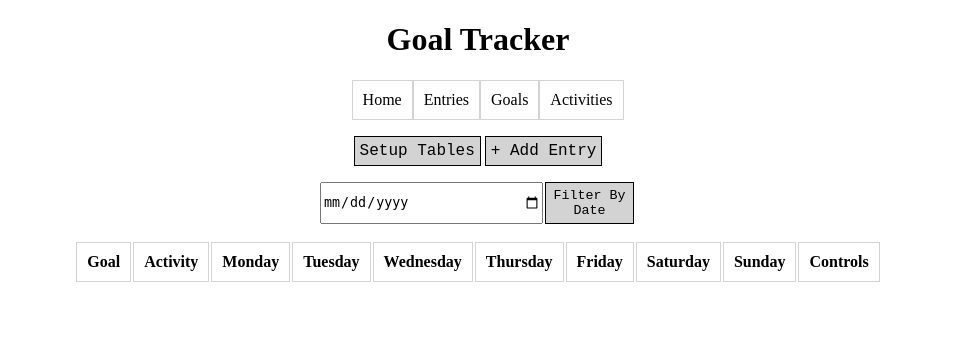
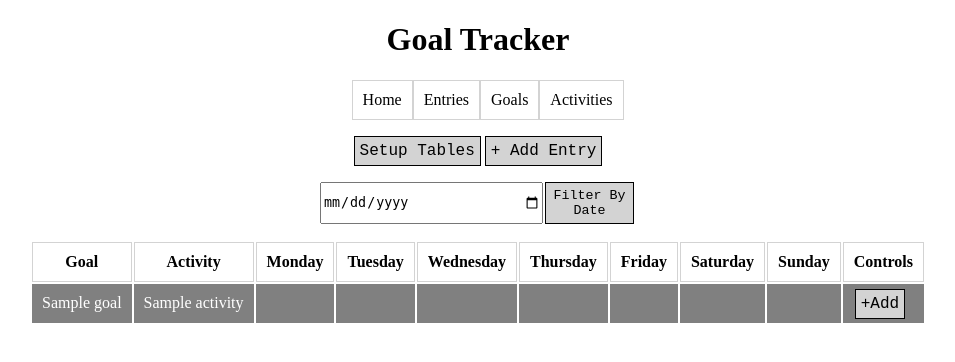
Before and after one commit to mafaz-abrar/goal-tracker, a PHP site: page /index.php in a window 1280 px wide. Shown: the top 362 px of the page, without its empty margins (162-1117 px from the left). Run offline with PHP 8.4, Linux system fonts and the light colour scheme; tables that the repository leaves empty or names only in its code hold one stand-in row (values such as "Sample post"); lists and menus that the app fills with data are empty.

Commit message:
add all activities to report

```diff
--- a/index.php
+++ b/index.php
@@ -48,6 +48,31 @@ include_once(__DIR__ . '/utils/sql_utils.php');
 
   <?php
 
+  function get_activities_as_array(): array
+  {
+    $db_access = new db_access();
+    $activities_sql =
+      " SELECT
+          activities.activity_id,
+          activities.activity_name,
+          goals.goal_name
+        FROM
+          activities
+          INNER JOIN goals ON goals.goal_id = activities.goal_id
+        ORDER BY
+          goals.goal_name,
+          activities.activity_name
+      ";
+    $db_access->execute_query($activities_sql);
+
+    $activities = array();
+    while ($data = $db_access->get_next_row()) {
+      $activities[$data['activity_id']] = $data['goal_name'] . ';' . $data['activity_name'];
+    }
+
+    return $activities;
+  }
+
   function get_day_and_hours_array_for_activity_data(array $activity_data): array
   {
     $data = array();
@@ -74,31 +99,20 @@ include_once(__DIR__ . '/utils/sql_utils.php');
       " SELECT
           sec_to_time(sum(time_to_sec(entries.hours_spent))) AS total_hours_for_date,
           entries.date,
-          entries.activity_id,
-          activities.activity_name,
-          activities.goal_id,
-          goals.goal_name
+          entries.activity_id
         FROM
           entries
-          INNER JOIN activities ON activities.activity_id = entries.activity_id
-          INNER JOIN goals ON goals.goal_id = activities.goal_id
         WHERE
           yearweek(entries.date, 1) = yearweek(" . add_single_quotes($date) . ", 1)
         GROUP BY
           entries.date,
-          entries.activity_id,
-          activities.activity_name,
-          activities.goal_id,
-          goals.goal_name
-        ORDER BY
-          goals.goal_name,
-          activities.activity_name
+          entries.activity_id
       ";
     $db_access->execute_query($this_week_activities_data_sql);
 
     $activities_data = array();
     while ($data = $db_access->get_next_row()) {
-      $activities_data[$data['activity_id'] . ';' . $data['goal_name'] . ';' . $data['activity_name']][] = [
+      $activities_data[$data['activity_id']][] = [
         'date' => $data['date'],
         'total_hours_for_date' => $data['total_hours_for_date']
       ];
@@ -129,6 +143,7 @@ include_once(__DIR__ . '/utils/sql_utils.php');
   }
 
   $activities_data = get_activities_data_for_this_week($filter_date);
+  $activities_as_array = get_activities_as_array();
 
   $table = '<table>';
 
@@ -149,14 +164,26 @@ include_once(__DIR__ . '/utils/sql_utils.php');
 
   $table .= '<tbody>';
 
-  foreach ($activities_data as $activity_id_and_name => $activity_data) {
-    $activity_id_and_name_array = explode(';', $activity_id_and_name);
-    $activity_id = $activity_id_and_name_array[0];
-    $goal_name = $activity_id_and_name_array[1];
-    $activity_name = $activity_id_and_name_array[2];
+  // loop over actvities array inseatd of activities_data arraay
+  // match on id - use id as key for activties_data
+  foreach ($activities_as_array as $activity_id => $goal_name_and_activity_name) {
+    $goal_name_and_activity_name_array = explode(';', $goal_name_and_activity_name);
+    $goal_name = $goal_name_and_activity_name_array[0];
+    $activity_name = $goal_name_and_activity_name_array[1];
 
-
-    $days_with_hours_for_activity = get_day_and_hours_array_for_activity_data($activity_data);
+    if (isset($activities_data[$activity_id])) {
+      $days_with_hours_for_activity = get_day_and_hours_array_for_activity_data($activities_data[$activity_id]);
+    } else {
+      $days_with_hours_for_activity = [
+        'Monday' => '',
+        'Tuesday' => '',
+        'Wednesday' => '',
+        'Thursday' => '',
+        'Friday' => '',
+        'Saturday' => '',
+        'Sunday' => ''
+      ];
+    }
 
     $table .= '<tr>';
     $table .= '<td>' . $goal_name . '</td>';
```
